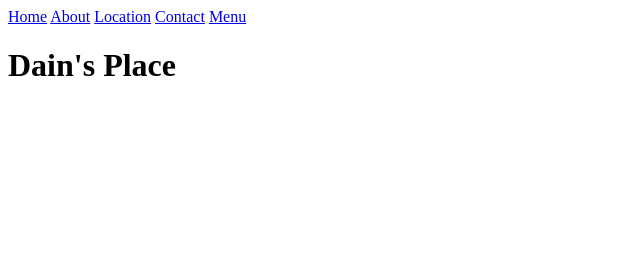
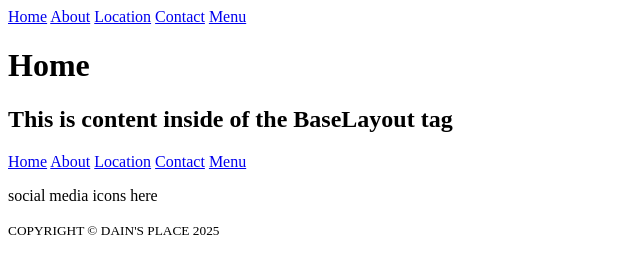
Before and after one commit to tessthom/Dains, an Astro site: page / in a window 1280 px wide. Shown: the whole page, without its empty margins (0-640 px from the left). Built offline with nearby package versions, Linux system fonts and the light colour scheme; Astro itself is replaced by a stand-in of ours.

Commit message:
add base layout

```diff
--- /dev/null
+++ b/src/components/Footer.astro
@@ -0,0 +1,17 @@
+---
+import Navigation from './Navigation.astro';
+
+const currentYear = new Date().getFullYear();
+---
+<footer>
+
+  <Navigation />
+
+  <div>
+    <p>social media icons here</p>
+  </div>
+
+  <div>
+    <small class="uppercase">Copyright &copy; Dain's Place {currentYear}</small>
+  </div>
+</footer>
--- a/src/components/Header.astro
+++ b/src/components/Header.astro
@@ -0,0 +1,8 @@
+---
+import Navigation from './Navigation.astro';
+---
+<header>
+  <nav>
+    <Navigation />
+  </nav>
+</header>
--- /dev/null
+++ b/src/layouts/BaseLayout.astro
@@ -0,0 +1,23 @@
+---
+import Header from '../components/Header.astro';
+import Footer from '../components/Footer.astro';
+import '../styles/global.css';
+
+const { pageTitle } = Astro.props;
+---
+
+<html lang="en">
+	<head>
+		<meta charset="utf-8" />
+		<link rel="icon" type="image/svg+xml" href="/favicon.svg" />
+		<meta name="viewport" content="width=device-width" />
+		<meta name="generator" content={Astro.generator} />
+		<title>{pageTitle}</title>
+	</head>
+	<body>
+		<Header />
+		<h1>{pageTitle}</h1>
+    <slot />
+		<Footer />
+	</body>
+</html>
--- a/src/pages/index.astro
+++ b/src/pages/index.astro
@@ -1,18 +1,9 @@
 ---
-import Navigation from '../components/Navigation.astro';
-import '../styles/global.css';
+import BaseLayout from '../layouts/BaseLayout.astro';
+
+const pageTitle = 'Home';
 ---
 
-<html lang="en">
-	<head>
-		<meta charset="utf-8" />
-		<link rel="icon" type="image/svg+xml" href="/favicon.svg" />
-		<meta name="viewport" content="width=device-width" />
-		<meta name="generator" content={Astro.generator} />
-		<title>Home</title>
-	</head>
-	<body>
-		<Navigation />
-		<h1>Dain's Place</h1>
-	</body>
-</html>
+<BaseLayout pageTitle={pageTitle}>
+	<h2>This is content inside of the BaseLayout tag</h2>
+</BaseLayout>
--- a/src/styles/global.css
+++ b/src/styles/global.css
@@ -0,0 +1,6 @@
+
+
+/* Utility Classes */
+.uppercase {
+  text-transform: uppercase;
+}
```
Also changed, not shown: src/pages/about.astro (+6 -15 lines), src/pages/contact.astro (+6 -15 lines), src/pages/location.astro (+6 -15 lines), src/pages/menu.astro (+5 -15 lines).
